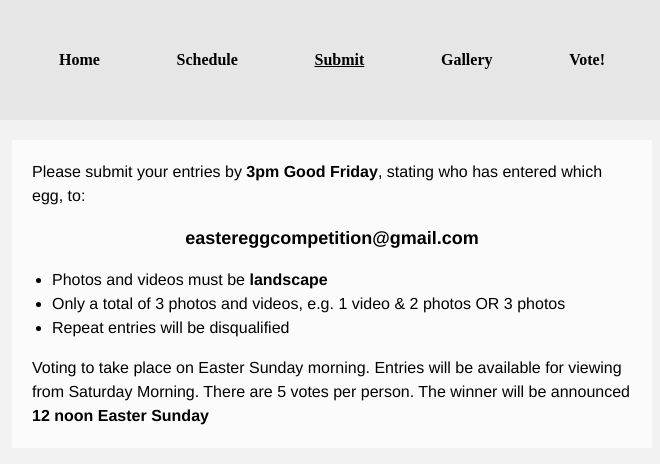
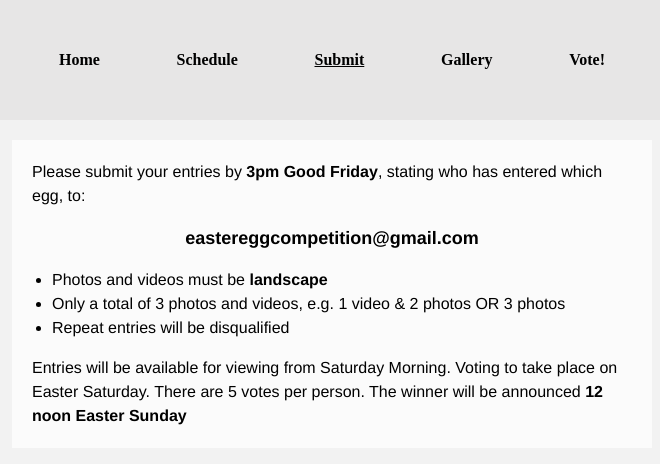
Before and after one commit to lottieann/egg-comp-2, a Next.js app: page /submit in a window 1280 px wide. Shown: the top 464 px of the page, without its empty margins (308-968 px from the left). Built offline with nearby package versions, Linux system fonts and the light colour scheme.

Commit message:
rewrite submit page

```diff
--- a/src/SubmitEntry/SubmitEntry.tsx
+++ b/src/SubmitEntry/SubmitEntry.tsx
@@ -63,8 +63,8 @@ export const SubmitEntry = () => {
             </ListItem>
             <ListItem>Repeat entries will be disqualified</ListItem>
           </Prerequisites>
-          Voting to take place on Easter Sunday morning. Entries will be
-          available for viewing from Saturday Morning. There are 5 votes per
+          Entries will be
+          available for viewing from Saturday Morning. Voting to take place on Easter Saturday. There are 5 votes per
           person.
           {'\n'}
           The winner will be announced <b>12 noon Easter Sunday</b>
```
